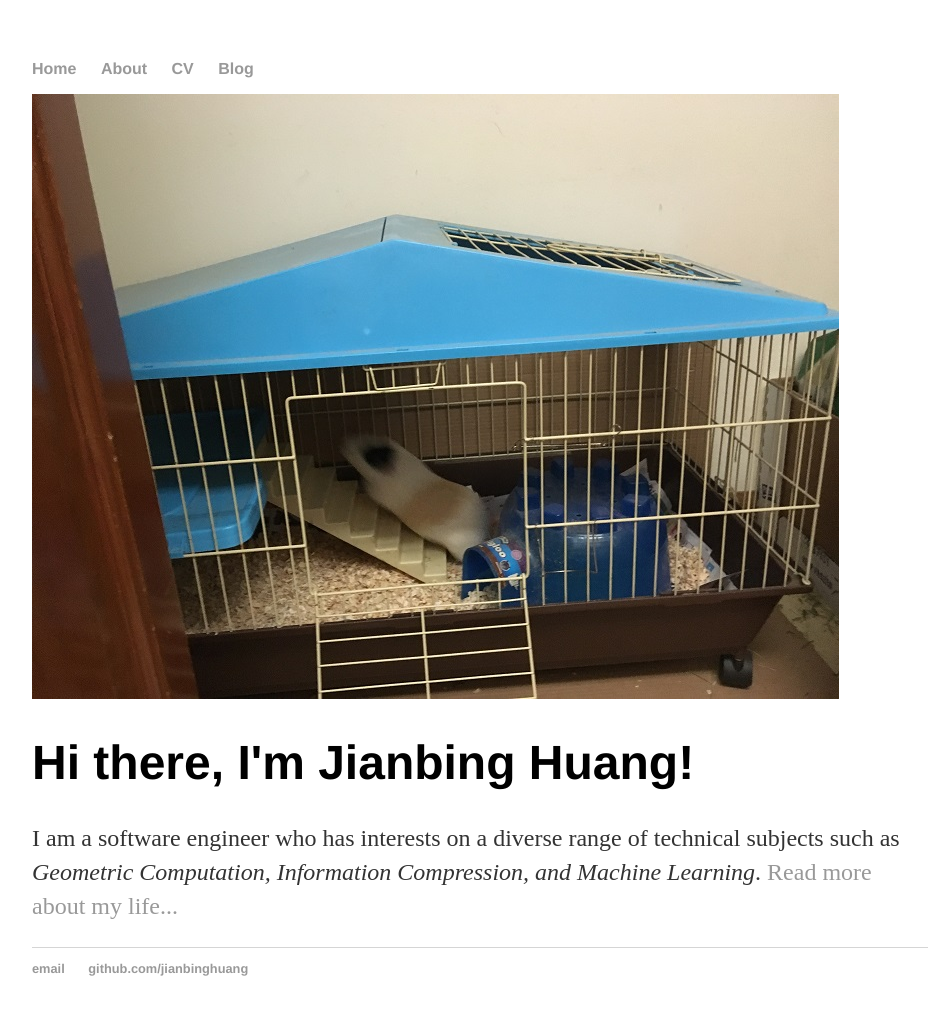
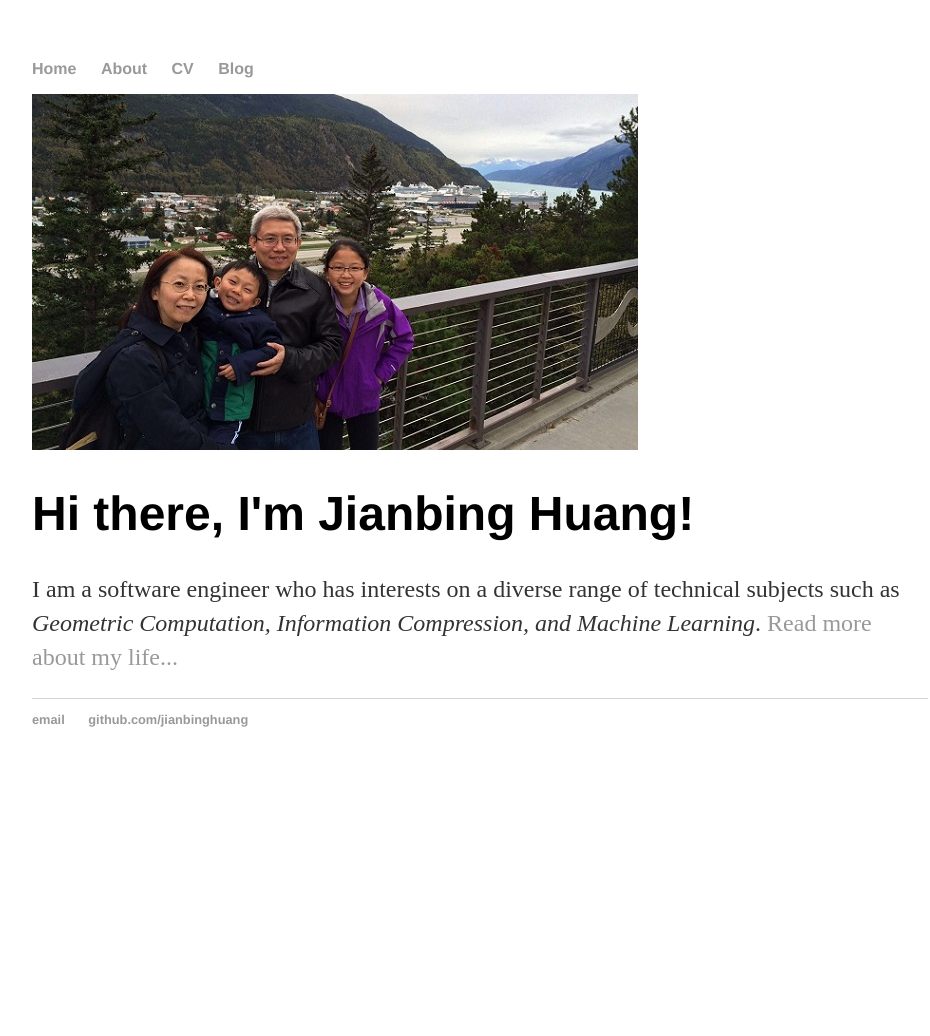
Before and after one commit to hjb-zy/jianbinghuang.github.io, a Jekyll site: the page built from index.html, in a window 1280 px wide. Shown: the whole page, without its empty margins (160-1090 px from the left). Built offline with Jekyll 4.4.1, drawn with Linux system fonts in a browser that asks for light colours; after the commit the page ends 900 px from its top, so only the background shows below that.

Commit message:
Update index.html

```diff
--- a/index.html
+++ b/index.html
@@ -3,6 +3,6 @@ layout: default
 title: Jianbing Huang
 ---
 
-<img src="img/Milky.JPG?raw=true">
+<img src="img/cruise-family.jpg?raw=true">
 <h1>Hi there, I'm Jianbing Huang!</h1>
 <p>I am a software engineer who has interests on a diverse range of technical subjects such as <em>Geometric Computation, Information Compression, and Machine Learning</em>. <a href="/about">Read more about my life...</a></p>
```
